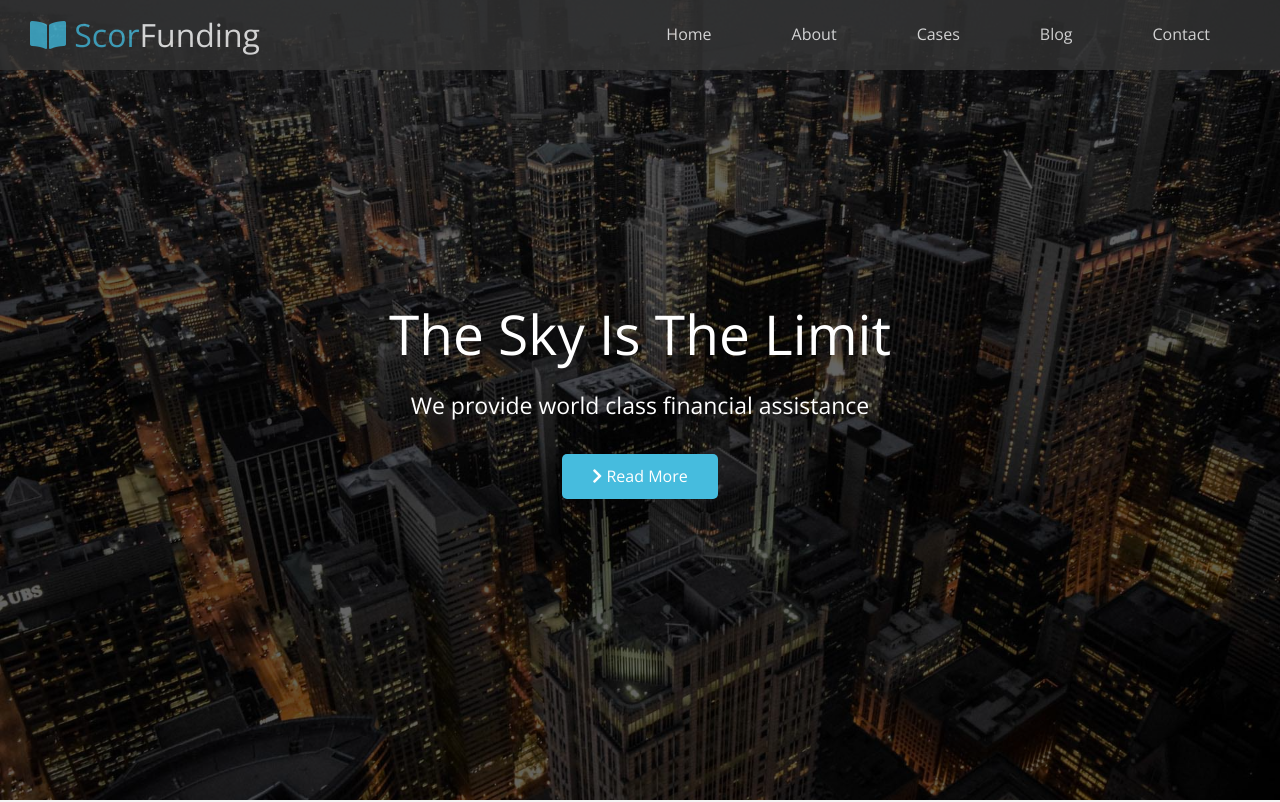
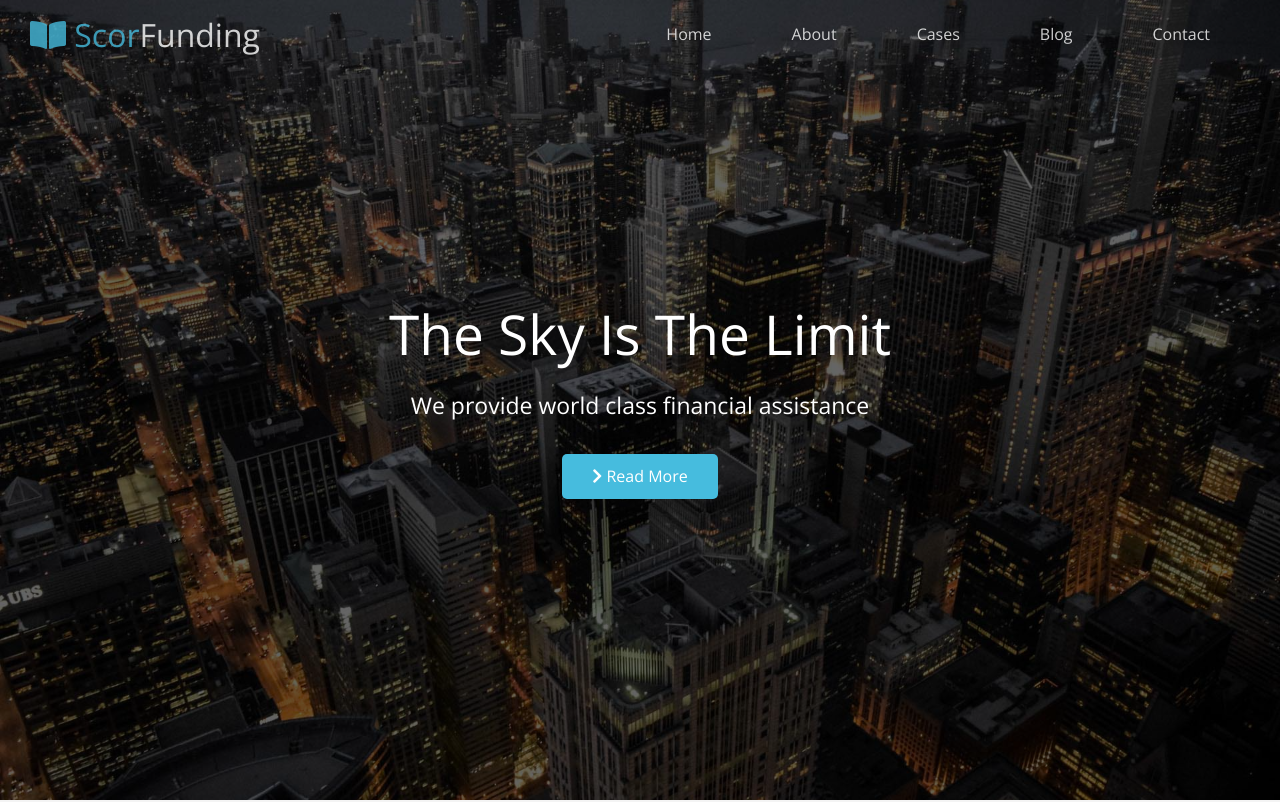
Before and after one commit to Tarmity/scorfunding, a plain HTML site: page index.html in a window 1280 px wide. Shown: the top 802 px of the page. Drawn offline with nearby package versions, Linux system fonts and the light colour scheme.

Commit message:
added a function to make the navbar transparent until you scroll 100px then it goes back to normal

```diff
--- a/css/style.css
+++ b/css/style.css
@@ -48,6 +48,10 @@ img {
     position: fixed;
     top: 0px;
     padding: 0 30px;
+}
+
+.navbar.top {
+    background: transparent;
 }
 
 .navbar a {
--- a/index.html
+++ b/index.html
@@ -13,9 +13,9 @@
     <title>Welcome to ScorFunding</title>
 </head>
 
-<body>
+<body id="home">
     <header class="hero">
-        <div class="navbar" id="navbar">
+        <div class="navbar top" id="navbar">
             <h1 class="logo">
                 <span class="text-primary"><i class="fas fa-book-open"></i> Scor</span>Funding
             </h1>
@@ -208,6 +208,18 @@
         <p> Copyright &copy; 2021 - ScorFunding</p>
     </footer>
 
+    <script>
+        const navbar = document.getElementById('navbar');
+
+        window.onscroll = function() {
+            if(window.pageYOffset > 100){
+                navbar.classList.remove('top');
+            }else {
+                navbar.classList.add('top')
+            }
+        }
+    </script>
+
 </body>
 
 </html>
```
